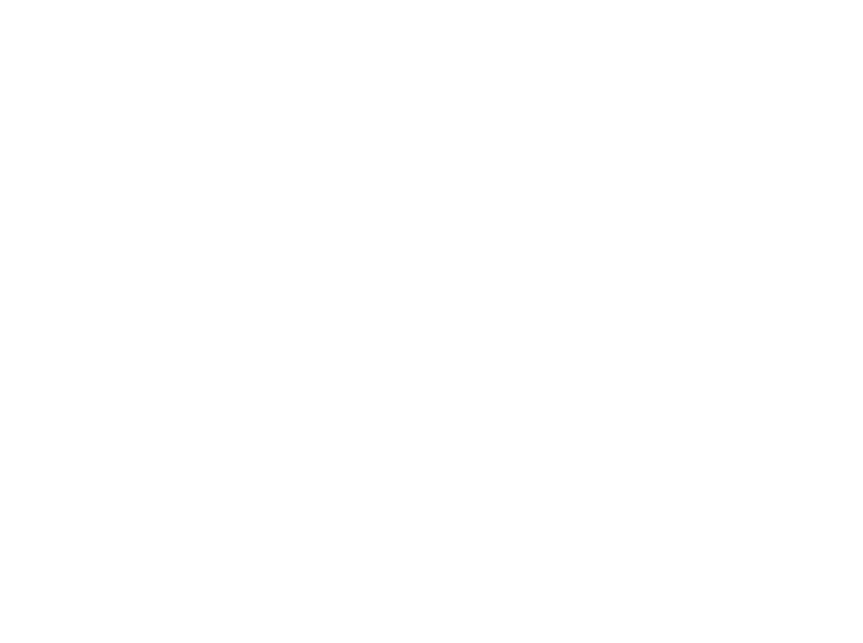
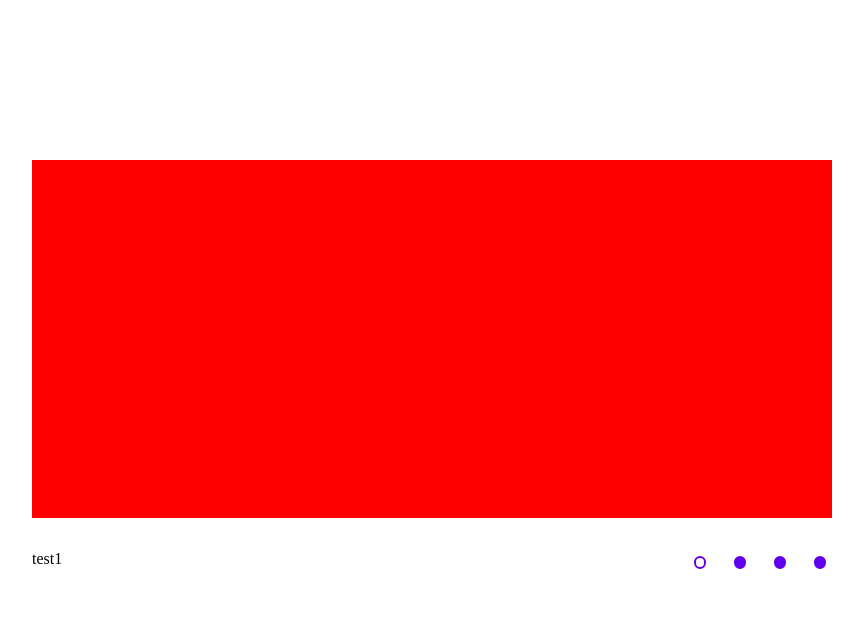
Before and after one commit to NMakarevich/cssMemSlider, a plain HTML site: page cssMemSlider/index.html in a window 1280 px wide. Shown: the whole page, without its empty margins (208-1071 px from the left). Drawn offline with Linux system fonts and the light colour scheme.

Commit message:
feat: add test template for slider 2021-10-15 23:56:53

```diff
--- a/cssMemSlider/index.html
+++ b/cssMemSlider/index.html
@@ -8,6 +8,33 @@
   <title>CSS MEM SLIDER</title>
 </head>
 <body>
-
+  <div class="container">
+    <div class="slider">
+      <div class="controls">
+        <label><input type="radio" name="slide-btn" id="first" checked></label>
+        <label><input type="radio" name="slide-btn" id="second"></label>
+        <label><input type="radio" name="slide-btn" id="third"></label>
+        <label><input type="radio" name="slide-btn" id="forth"></label>
+      </div>
+      <div class="slides">
+        <!-- <img src="" alt="">
+        <img src="" alt="">
+        <img src="" alt="">
+        <img src="" alt=""> -->
+        <div id="slide1"></div>
+        <div id="slide2"></div>
+        <div id="slide3"></div>
+        <div id="slide4"></div>
+      </div>
+      <div class="captures-slider">
+        <div class="captures">
+          <div>test1</div>
+          <div>test2</div>
+          <div>test3</div>
+          <div>test4</div>
+        </div>
+      </div>
+    </div>
+  </div>
 </body>
 </html>
--- a/cssMemSlider/style.css
+++ b/cssMemSlider/style.css
@@ -0,0 +1,130 @@
+* {
+  margin: 0;
+  padding: 0;
+}
+
+html,
+body {
+  width: 100%;
+  height: 100%;
+  display: flex;
+  justify-content: center;
+  align-items: center;
+}
+
+body {
+  background-color: white;
+}
+
+.container {
+  width: 50rem;
+  height: 30rem;
+}
+
+.slider {
+  width: 100%;
+  height: 100%;
+  display: grid;
+  grid-template-columns: 3fr 1fr;
+  grid-template-rows: 4fr 1fr;
+  grid-row-gap: 2rem;
+  overflow: hidden;
+  position: relative;
+}
+
+.slides {
+  display: flex;
+  border-radius: 1rem;
+  grid-row: 1 / 2;
+  grid-column: 1 / 3;
+  background-color: cadetblue;
+}
+
+.controls {
+  width: 100%;
+  display: flex;
+  justify-content: flex-end;
+  gap: 1rem;
+  position: relative;
+  z-index: 10;
+  grid-row: 2 / 3;
+  grid-column: 2 / 3;
+}
+
+.captures-slider {
+  display: flex;
+  width: 20rem;
+  overflow: hidden;
+}
+
+.captures {
+  display: flex;
+}
+
+.captures div {
+  width: 20rem;
+}
+
+.controls label {
+  display: flex;
+  justify-content: center;
+  align-items: center;
+  width: 1.5rem;
+  height: 1.5rem;
+  cursor: pointer;
+}
+
+.controls input {
+  appearance: none;
+  width: 0.8rem;
+  height: 0.8rem;
+  display: block;
+  border-radius: 50%;
+  background-color: #6200EE;
+  border: .15rem solid #6200EE;
+  cursor: pointer;
+  box-sizing: border-box;
+}
+
+.controls input:hover {
+  border-color: #3700B3;
+  background-color: #3700B3;
+}
+
+.controls input:active {
+  border-color: #BB86FC;
+  background-color: #BB86FC;
+}
+
+.controls input:checked {
+  background-color: transparent;
+}
+
+img {
+  width: 50rem;
+  height: 100%;
+  object-fit: cover;
+  border-radius: 1rem;
+  font-size: 0;
+  line-height: 0;
+}
+
+div[id^='slide'] {
+  display: block;
+  flex-shrink: 0;
+  width: 50rem;
+  height: 100%;
+}
+
+#slide1 {
+  background-color: red;
+}
+#slide2 {
+  background-color: green;
+}
+#slide3 {
+  background-color: blue;
+}
+#slide4 {
+  background-color: yellow;
+}
```
